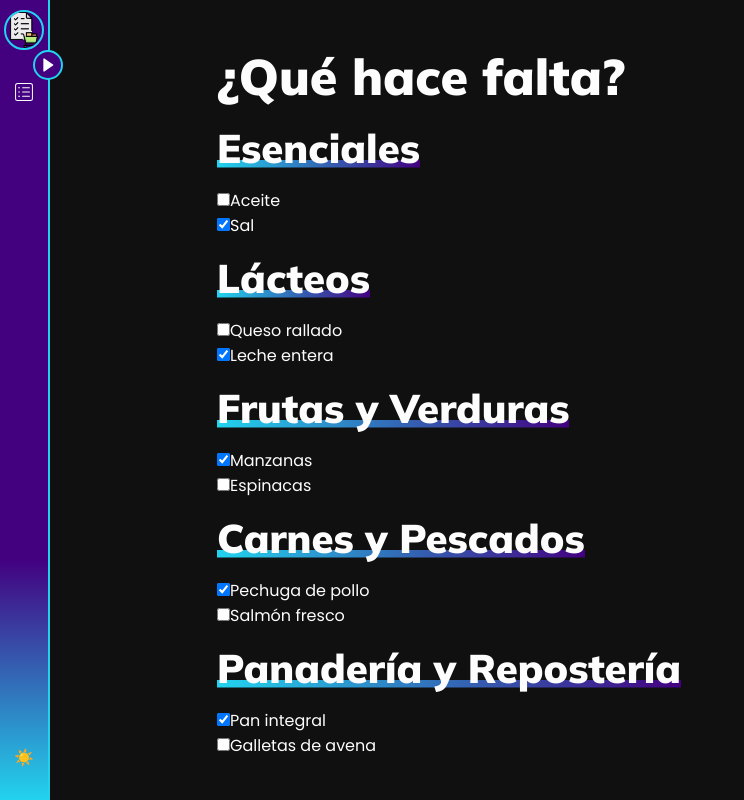
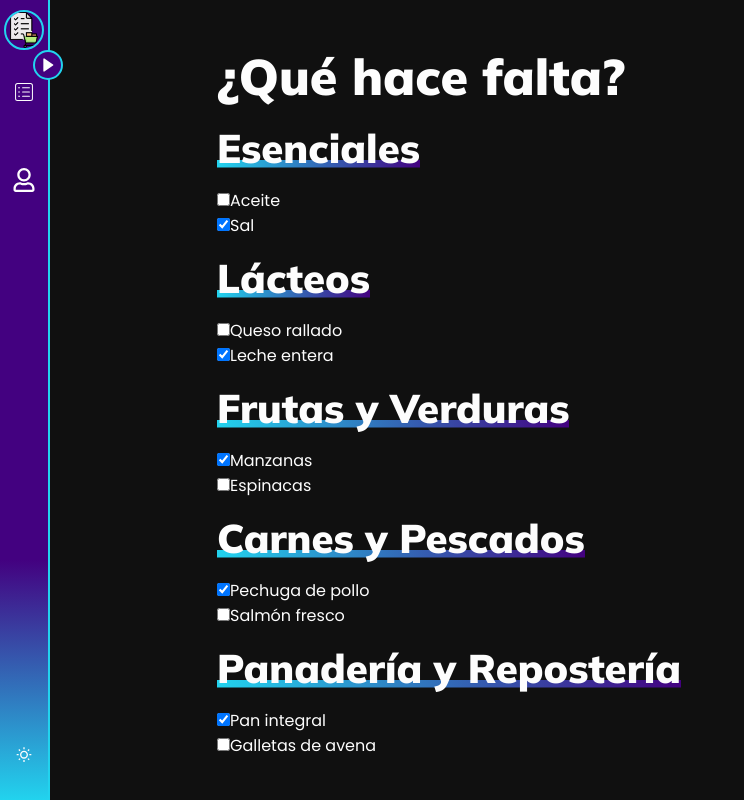
Before and after one commit to irenealcaine/lista-de-la-compra, a React (Create React App) app: page / in a window 1280 px wide. Shown: the whole page, without its empty margins (0-744 px from the left). Built offline with nearby package versions, Linux system fonts and the light colour scheme; some icons are missing.

Commit message:
add pages

```diff
--- a/src/App.js
+++ b/src/App.js
@@ -17,8 +17,8 @@ function App() {
             <Route path="/" element={<Home />} />
             <Route path="*" element={<NotFound />} />
             <Route path="/lista-de-la-compra" element={<Page1 />} />
-            <Route path="/page2" element={<Page2 />} />
-            <Route path="/page3" element={<Page3 />} />
+            <Route path="/agregar-elemento" element={<Page2 />} />
+            <Route path="/perfil" element={<Page3 />} />
             <Route path="/page4" element={<Page4 />} />
           </Routes>
         </Main>
--- a/src/Components/Header/Header.jsx
+++ b/src/Components/Header/Header.jsx
@@ -6,6 +6,8 @@ import { navbarItems } from "../../Utils/Constants";
 import { useState } from "react";
 import { BiSolidRightArrow } from "react-icons/bi";
 import { DarkModeContext } from "../../Context/darkModeContext";
+import { MdOutlineWbSunny } from "react-icons/md";
+import { FiMoon } from "react-icons/fi";
 
 const Header = () => {
   const location = useLocation();
@@ -77,7 +79,7 @@ const Header = () => {
           className="color-option"
           onClick={() => dispatch({ type: "TOGGLE" })}
         >
-          {darkMode ? "☀️" : "🌙"}
+          {darkMode ? <MdOutlineWbSunny /> : <FiMoon />}
         </div>
       </div>
     </header>
--- a/src/Utils/Constants.jsx
+++ b/src/Utils/Constants.jsx
@@ -1,6 +1,8 @@
 import { PiAddressBookBold, PiAlarmBold } from "react-icons/pi";
 import { CgDatabase, CgTrello } from "react-icons/cg";
 import { CiViewList } from "react-icons/ci";
+import { FaPlus } from "react-icons/fa6";
+import { FaRegUser } from "react-icons/fa";
 
 export const navbarItems = [
   {
@@ -8,16 +10,16 @@ export const navbarItems = [
     slug: "lista-de-la-compra",
     icon: <CiViewList />,
   },
-  // {
-  //   name: "Page 2",
-  //   slug: "page2",
-  //   icon: <PiAlarmBold />,
-  // },
-  // {
-  //   name: "Page 3",
-  //   slug: "page3",
-  //   icon: <CgDatabase />,
-  // },
+  {
+    name: "Agregar elemento",
+    slug: "agregar-elemento",
+    icon: <FaPlus />,
+  },
+  {
+    name: "Perfil",
+    slug: "perfil",
+    icon: <FaRegUser />,
+  },
   // {
   //   name: "Page 4",
   //   slug: "page4",
```
